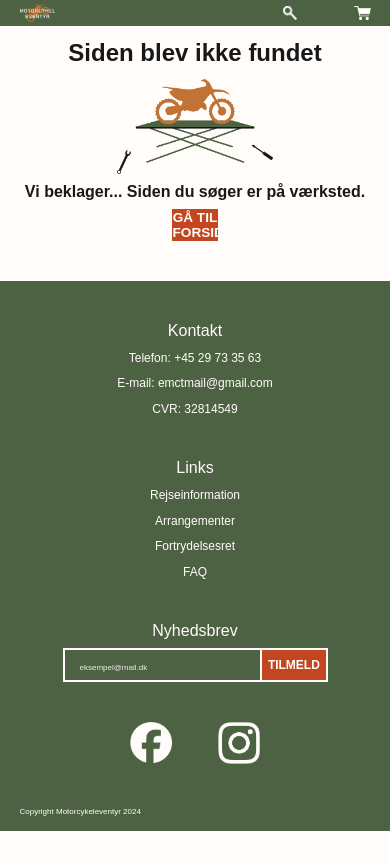
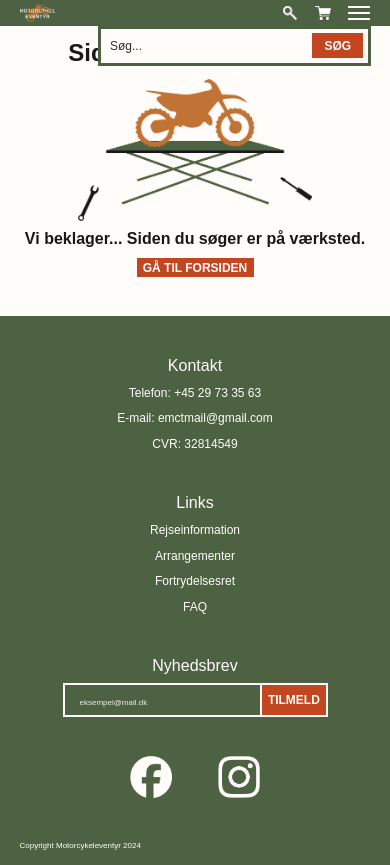
Before and after one commit to SarahCant/Motorcykeleventyr-Videreudvikling, a plain HTML site: page fejlside.html in a window 390 px wide. Both pictures are taken after a click on the picture 289 px from the left and 12 px from the top of the page. Before the commit the page ends 844 px from the top, so only its background shows below. Drawn offline with Linux system fonts and the light colour scheme; a web font is replaced by a local one.

Commit message:
burgermenu done + added to all html + 404 mobile fix

```diff
--- a/fejlside.html
+++ b/fejlside.html
@@ -96,6 +96,11 @@
                     <button class="cta_btn">Søg</button>
                 </form>
             </div>
+            <div class="burger_menu">
+                <span class="bar"></span>
+                <span class="bar"></span>
+                <span class="bar"></span>
+            </div>
         </div>
     </nav>
 
--- a/style.css
+++ b/style.css
@@ -303,13 +303,6 @@ nav {
     width: 20%;
 }
 
-/* ekstra class, bruges i javascript til visning af undermenuer og søgefelt */
-
-.show {
-    opacity: 1;
-    transform: scaleY(1);
-}
-
 /* --- BURGERMENU --- */
 
 .burger_menu {
@@ -334,6 +327,10 @@ nav {
 
     .menu_icons img {
         max-height: var(--burger_height);
+    }
+
+    .menu_arrow {
+        margin-left: 2%;
     }
 
     .burger_menu {
@@ -378,6 +375,37 @@ nav {
         opacity: 1;
         transform: scaleY(1);
     }
+
+    /* --- UNDERMENU --- */
+
+    .sub_menu {
+        left: 0;
+        min-width: 100%;
+        padding: 1vw 2vw;
+        z-index: 3;
+    }
+
+    .sub_menu li {
+        margin: 2% 0;
+    }
+
+    /* --- SØGEFELT --- */
+
+    .search_bar {
+        padding: 5%;
+        width: 70vw;
+    }
+
+    .search_bar form input::placeholder {
+        font-size: var(--s_font);
+    }
+}
+
+/* ekstra class, bruges i javascript til visning af undermenuer og søgefelt */
+
+.show {
+    opacity: 1;
+    transform: scaleY(1);
 }
 
 /* ------------------
@@ -1387,8 +1415,6 @@ footer h3 {
 }
 
 
-
-
 /* -------------- MOBIL STYLES -------------- */
 @media only screen and (max-width: 425px) {
     :root {
@@ -1450,10 +1476,7 @@ footer h3 {
         padding-bottom: 2lh;
     }
 
-
-
-
-    /* KOMMENDE ARRENGEMENTER */
+    /* KOMMENDE ARRANGEMENTER */
 
     .upcoming {
         display: flex;
@@ -1482,7 +1505,21 @@ footer h3 {
     }
 
 
-
+    /* ------------------
+        FEJLSIDE
+    --------------------- */
+
+    .error_main img {
+        width: 60%;
+    }
+
+    .error_main a {
+        width: 30%;
+    }
+
+    .error_main .cta_btn {
+        font-size: var(--s_font);
+    }
 
 
 
```
Also changed, not shown: undersider/booking.html (+5 -0 lines), undersider/kontakt.html (+5 -0 lines), undersider/polen.html (+5 -0 lines), undersider/rejseinfo.html (+5 -0 lines). Lines whose indentation alone changed are shown as unchanged.
